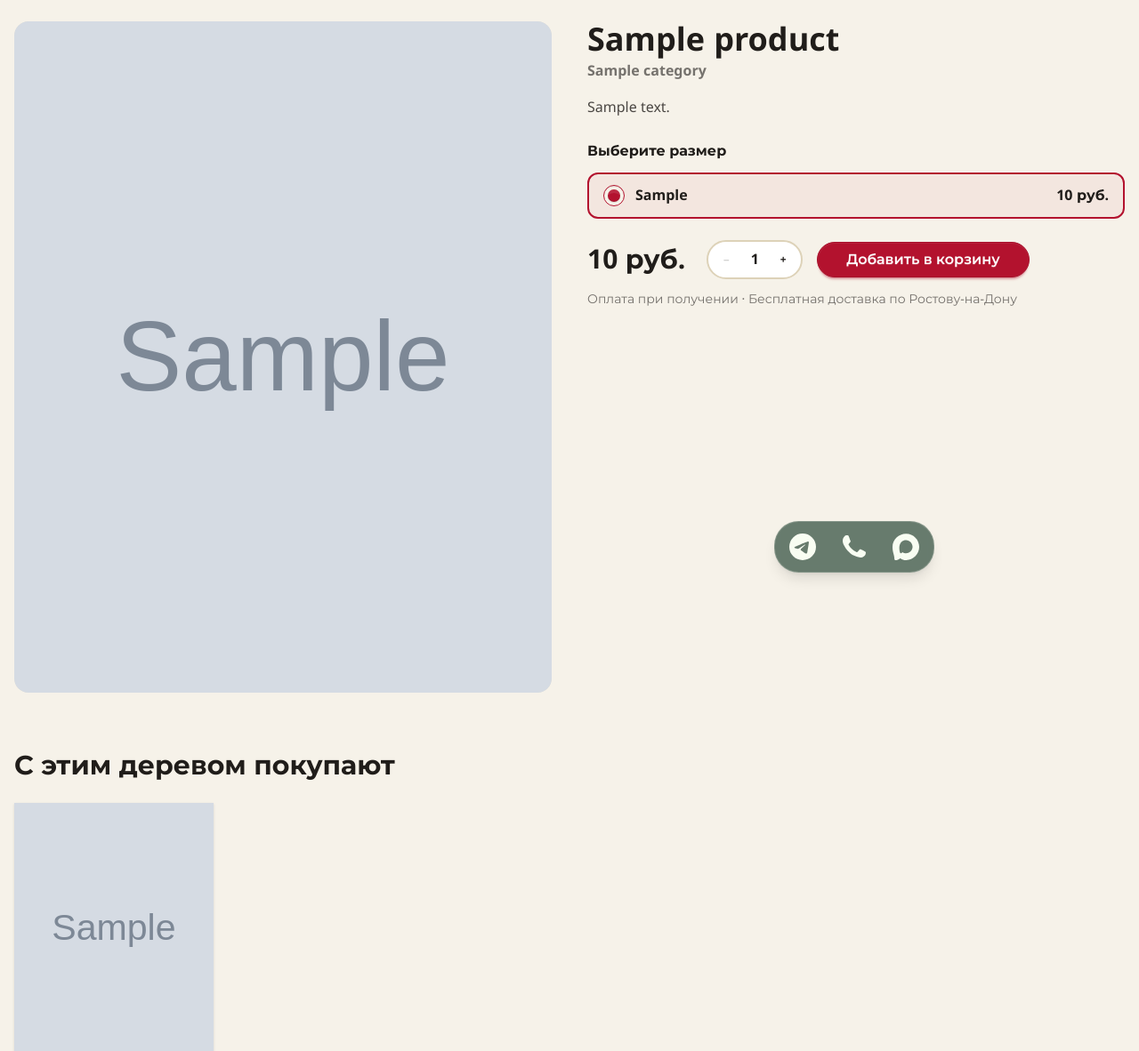
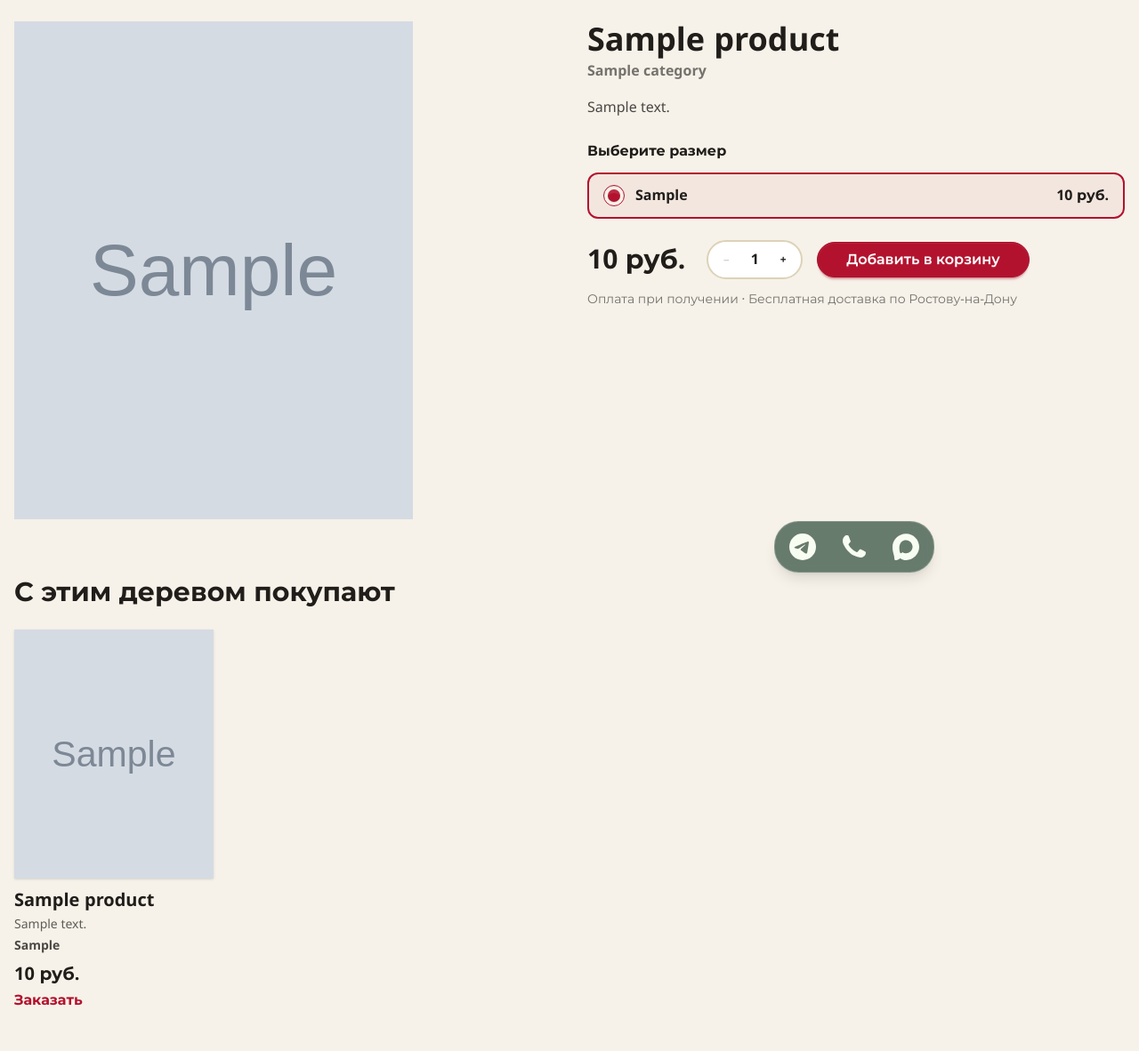
Before and after one commit to Alexej-Mich61/elkin_dvor, a Django app: a page that uses templates/shop/product.html in a window 1280 px wide. Shown: the part 140-1322 px from the top of the page at 89% size. Run offline with Django 5.2, Linux system fonts and the light colour scheme; tables that the repository leaves empty hold one stand-in row (values such as "Sample post"); grey boxes marked "Sample" are stand-in pictures; some libraries are stand-ins or nearby versions.

Commit message:
Оформление: прямые угла и меньший размер фото на странице товара; отступ телефон–иконки в контактах

```diff
--- a/templates/home.html
+++ b/templates/home.html
@@ -187,7 +187,7 @@
                телефон в декоративном кольце (как ссылка «Заказать»), клик — набор номера -->
         <section id="contacts" class="container mx-auto scroll-mt-24 bg-moss text-cream">
             <div class="flex flex-col items-start gap-8 py-16 pl-8 text-left sm:pl-16">
-                <a href="tel:{{ SHOP_PHONE_TEL }}" class="relative inline-block leading-none transition hover:opacity-80">
+                <a href="tel:{{ SHOP_PHONE_TEL }}" class="relative mb-6 inline-block leading-none transition hover:opacity-80">
                     <img src="{% static 'img/text-decor.png' %}" alt="" width="242" height="72" aria-hidden="true"
                          class="absolute left-1/2 top-1/2 h-auto max-w-none w-[min(270px,92vw)] -translate-x-1/2 -translate-y-1/2">
                     <span class="relative text-2xl font-bold">{{ SHOP_PHONE_DISPLAY }}</span>
--- a/templates/shop/product.html
+++ b/templates/shop/product.html
@@ -23,12 +23,12 @@
                     {% with main_image=images.0 %}
                         <div x-data="{ active: '{{ main_image.image.url }}' }" class="self-start lg:sticky lg:top-6">
                             <img :src="active" src="{{ main_image.image.url }}" alt="{{ main_image.alt|default:product.name }}"
-                                 width="800" height="1000" class="aspect-[4/5] w-full rounded-2xl bg-base-200 object-cover">
+                                 width="800" height="1000" class="aspect-[4/5] w-full bg-base-200 object-cover lg:max-w-md">
                             {% if images|length > 1 %}
                                 <div class="mt-4 flex gap-3">
                                     {% for image in images %}
                                         <button type="button" @click="active='{{ image.image.url }}'"
-                                                class="overflow-hidden rounded-lg ring-2 ring-transparent transition hover:opacity-80 focus-visible:ring-primary"
+                                                class="overflow-hidden ring-2 ring-transparent transition hover:opacity-80 focus-visible:ring-primary"
                                                 aria-label="Показать фото {{ forloop.counter }}">
                                             <img src="{{ image.image.url }}" alt="" width="96" height="120" loading="lazy"
                                                  class="h-24 w-20 object-cover">
@@ -39,7 +39,7 @@
                         </div>
                     {% endwith %}
                 {% else %}
-                    <div class="aspect-[4/5] w-full grid place-items-center rounded-2xl bg-base-200 px-4 text-center font-semibold text-base-content/40">
+                    <div class="aspect-[4/5] w-full grid place-items-center bg-base-200 px-4 text-center font-semibold text-base-content/40">
                         Фото скоро появится
                     </div>
                 {% endif %}
```
Also changed, not shown: theme/static/css/dist/styles.css.
